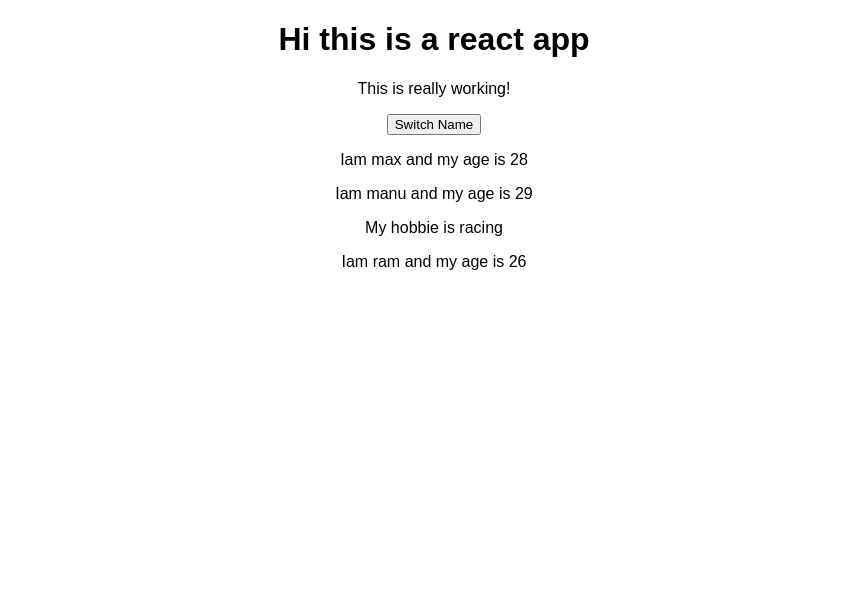
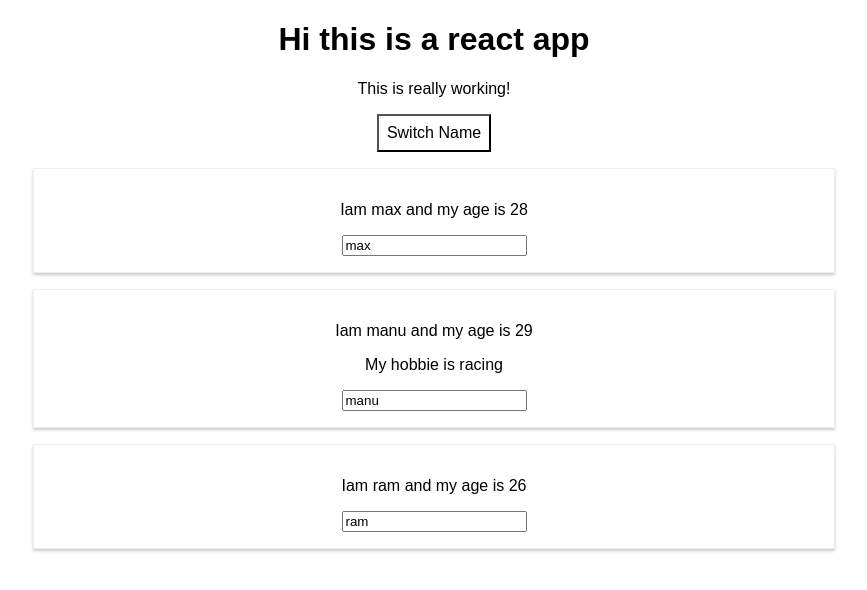
Before and after one commit to Rahul255/react-complete-guide, a React (Create React App) app: page / in a window 1280 px wide. Shown: the top 590 px of the page, without its empty margins (206-1073 px from the left). Built offline with nearby package versions, Linux system fonts and the light colour scheme.

Commit message:
working with inline styles

```diff
--- a/src/App.js
+++ b/src/App.js
@@ -2,26 +2,68 @@
 import './App.css';
 import Person from './Person/Person';
 
-class App extends Component {
+
+class App extends Component  {
     state = {
         persons: [
             { name: 'max', age: 28 },
             { name: 'manu', age: 29 },
             { name: 'ram', age: 26 }
+        ],
+        otherState: 'some other value'
+    }
+
+    switchNameHandler = (newName) => {
+        //console.log('Was clicked');
+        this.setState({
+            persons: [
+                { name: newName, age: 28 },
+                { name: 'manu', age: 29 },
+                { name: 'ram', age: 25 }
             ]
+        })
     }
-  render() {
+
+    nameChangedHandler = (event) => {
+        this.setState({
+            persons: [
+                { name: 'max', age: 28 },
+                { name: event.target.value, age: 29 },
+                { name: 'ram', age: 25 }
+            ]
+        })
+    }
+
+    render(){
+        const style = {
+            backgroundColor: 'white',
+            font: 'inherit',
+            border: '1x solid blue',
+            padding: '8px',
+            cursor: 'pointer'
+        };
         return (
             <div className="App">
                 <h1>Hi this is a react app</h1>
                 <p>This is really working!</p>
-          <button>Switch Name</button>
-          <Person name={this.state.persons[0].name} age={this.state.persons[0].age}/>
-          <Person name={this.state.persons[1].name} age={this.state.persons[1].age}>My hobbie is racing </Person>
-          <Person name={this.state.persons[2].name} age={this.state.persons[2].age}/>
+                <button
+                    style={style}
+                    onClick={ () => this.switchNameHandler('Maximillian!!')}>Switch Name</button>
+                <Person
+                    name={this.state.persons[0].name}
+                    age={this.state.persons[0].age}/>
+                <Person
+                    name={this.state.persons[1].name}
+                    age={this.state.persons[1].age}
+                    click={this.switchNameHandler.bind(this, 'Max!')}
+                    changed={this.nameChangedHandler}>My hobbie is racing</Person>
+                <Person
+                    name={this.state.persons[2].name}
+                    age={this.state.persons[2].age}/>
             </div>
         );
     }
+
 }
 
 export default App;
--- /dev/null
+++ b/src/Person/Person.css
@@ -0,0 +1,8 @@
+.Person{
+    width: 60%;
+    margin: 16px auto;
+    border: 1px solid #eee;
+    box-shadow: 0 2px 3px #ccc;
+    padding: 16px;
+    text-align: center;
+}
--- a/src/Person/Person.js
+++ b/src/Person/Person.js
@@ -1,11 +1,13 @@
 import  React from "react";
+import './Person.css';
 
 
 const  person = (props) => {
     return (
-        <div>
-            <p>Iam {props.name} and my age is {props.age}</p>
+        <div className="Person">
+            <p onClick={props.click}>Iam {props.name} and my age is {props.age}</p>
             <p>{props.children}</p>
+            <input type="text" onChange={props.changed} value={props.name}/>
         </div>
 
     )
```
Also changed, not shown: package.json (line endings or trailing spaces). Lines whose indentation alone changed are shown as unchanged.
